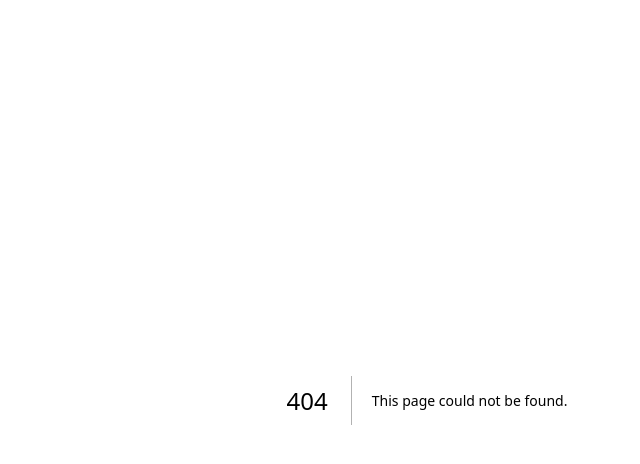
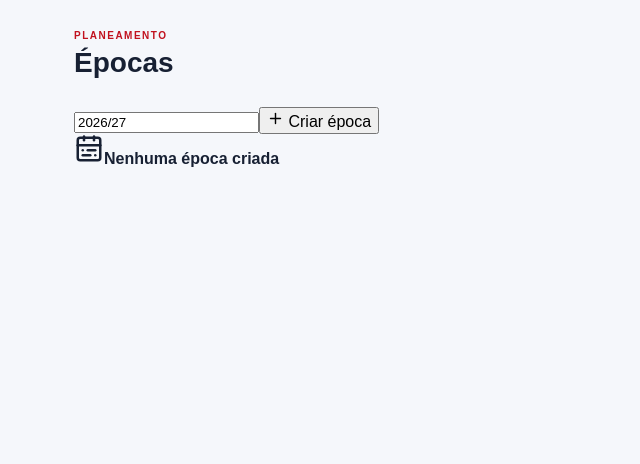
Before and after one commit to AndreBitZ/handball-performance-os, a Next.js app: page /seasons in a window 1280 px wide. Before the commit this address had no page. Shown: the top 464 px of the page, without its empty margins (213-853 px from the left). Built offline with nearby package versions, Linux system fonts and the light colour scheme.

Commit message:
feat: add local seasons management

```diff
--- /dev/null
+++ b/app/seasons/page.tsx
@@ -0,0 +1,18 @@
+'use client'
+
+import { useEffect, useState } from 'react'
+import { Plus, Trash2, CalendarRange } from 'lucide-react'
+import { db } from '../../src/lib/storage/db'
+import { createId } from '../../src/lib/storage/id'
+import type { Season } from '../../src/lib/storage/types'
+import '../dashboard.css'
+
+export default function SeasonsPage() {
+  const [seasons, setSeasons] = useState<Season[]>([])
+  const [name, setName] = useState('2026/27')
+  async function load() { if (db) setSeasons(await db.seasons.orderBy('name').reverse().toArray()) }
+  useEffect(() => { load() }, [])
+  async function add(e: React.FormEvent) { e.preventDefault(); if (!db || !name.trim()) return; await db.seasons.add({ id: createId(), name: name.trim(), active: true }); setName(''); await load() }
+  async function remove(id: string) { if (db && window.confirm('Apagar esta época?')) { await db.seasons.delete(id); await load() } }
+  return <main className="content standalonePage"><header className="topbar"><div><p className="eyebrow">PLANEAMENTO</p><h1>Épocas</h1></div></header><section className="section"><form onSubmit={add} className="localForm"><input value={name} onChange={e => setName(e.target.value)} placeholder="Ex.: 2026/27"/><button><Plus size={17}/> Criar época</button></form><div className="localList">{seasons.length === 0 && <div className="emptyState"><CalendarRange size={30}/><strong>Nenhuma época criada</strong></div>}{seasons.map(s => <article className="localRow" key={s.id}><div><strong>{s.name}</strong><span>{s.active ? 'Ativa' : 'Concluída'}</span></div><button className="iconButton" onClick={() => remove(s.id)}><Trash2 size={17}/></button></article>)}</div></section></main>
+}
```
